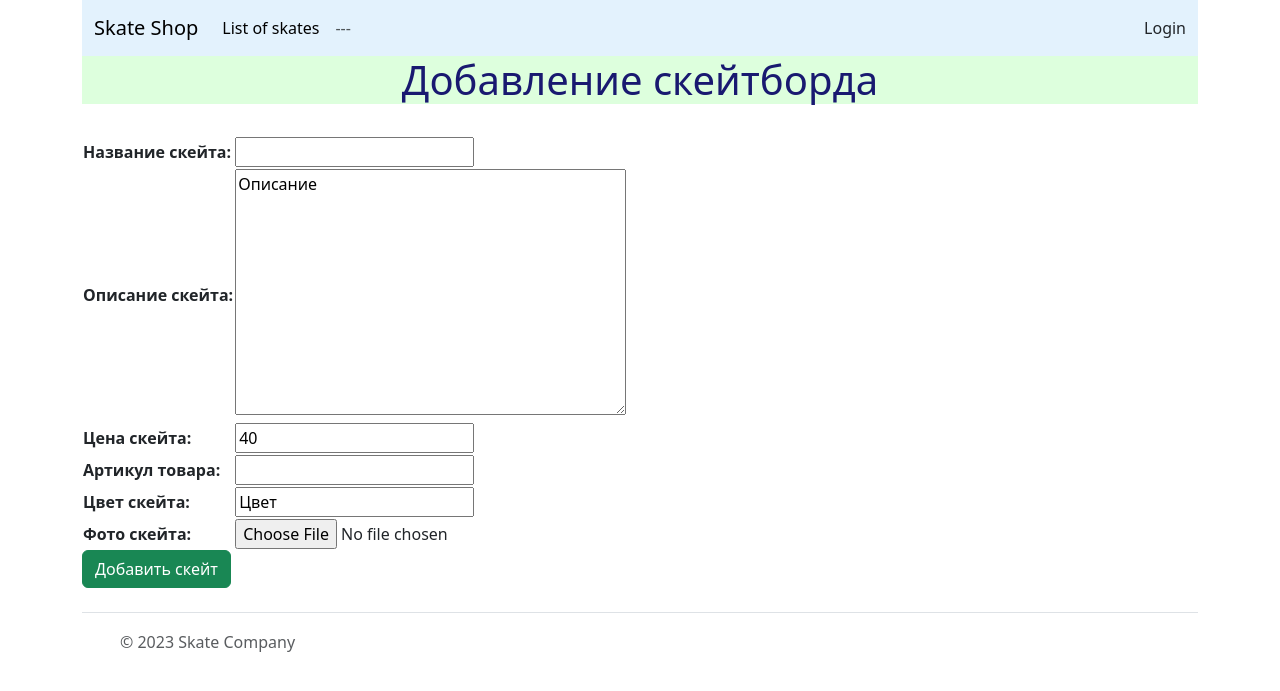
After one commit to JENiN2/skate_shop, a Django app: page /skates/add_new in a window 1280 px wide. The commit adds this page. Shown: the top 691 px of the page. Run offline with Django 4.2, Linux system fonts and the light colour scheme.

Commit message:
feature add new skate

```diff
--- a/skates/apps.py
+++ b/skates/apps.py
@@ -4,3 +4,4 @@ from django.apps import AppConfig
 class SkatesConfig(AppConfig):
     default_auto_field = 'django.db.models.BigAutoField'
     name = 'skates'
+    verbose_name = 'Магазин скейтбордов'
--- /dev/null
+++ b/skates/forms.py
@@ -0,0 +1,37 @@
+from django import forms
+
+
+class SkateForm(forms.Form):
+    name = forms.CharField(
+        max_length=50,
+        min_length=2,
+        strip=True,  # strip убирает пробелы в начале и конце
+        label='Название скейта'
+        )
+    description = forms.CharField(
+        max_length=155,
+        min_length=2,
+        strip=True,
+        label='Описание скейта',
+        widget=forms.Textarea,
+        initial='Описание',
+        )
+    price = forms.FloatField(
+        min_value=1,
+        label='Цена скейта',
+        initial=40
+        )
+    article_number = forms.IntegerField(
+        label='Артикул товара',
+        )
+    color = forms.CharField(
+        max_length=30,
+        min_length=2,
+        strip=True,
+        label='Цвет скейта',
+        initial='Цвет',
+    )
+    photo = forms.ImageField(
+        required=False,
+        label='Фото скейта'
+        )
--- /dev/null
+++ b/skates/templates/skates/skate_add.html
@@ -0,0 +1,20 @@
+{% extends 'base.html' %}
+
+{% block title %}
+    Добавление скейтборда
+{% endblock %}
+
+
+{% block content %}
+    <div class="container">
+        <h1 align="center">Добавление скейтборда</h1>
+        <br>
+        <form method="post">
+            {% csrf_token %}
+            <table>
+                {{ form.as_table }}
+            </table>
+            <input class="btn btn-success" type="submit" value="Добавить скейт">
+        </form>
+    </div>
+{% endblock %}
--- a/skates/templates/skates/skate_details.html
+++ b/skates/templates/skates/skate_details.html
@@ -10,9 +10,9 @@
 <table>
 <tr>
 	<td>{% if skate_item.photo != Null %}
-            <img src="{{ skate_item.photo.url }}" class="card-img-top" alt="{{ skate_item.name }}">
+            <img src="{{ skate_item.photo.url }}" class="card-img-top" alt="{{ skate_item.name }}" style="width: 22rem">
         {% else %}
-            <img src="{% static 'image/icon_placeholder_3.jpg' %}" class="card-img-top" alt="{{ skate_item.name }}">
+            <img src="{% static 'image/icon_placeholder_3.jpg' %}" class="card-img-top" alt="{{ skate_item.name }}" style="width: 18rem">
         {% endif %}
     </td>
 	<td>
--- a/skates/urls.py
+++ b/skates/urls.py
@@ -6,4 +6,5 @@ urlpatterns = [
     path('', index, name='index'),
     path('list', skates_list, name='skates_list'),
     path('list/<int:skate_id>/', skate_detail, name='skate_detail'),
+    path('add_new', skate_add, name='skate_add'),
 ]
--- a/skates/views.py
+++ b/skates/views.py
@@ -1,8 +1,9 @@
 from django.shortcuts import render, get_object_or_404
-from django.http import HttpResponse
+from django.http import HttpResponse, HttpResponseRedirect
 from django.core.paginator import Paginator
 
 from .models import Skate
+from .forms import SkateForm
 
 
 def index(request):
@@ -47,4 +48,38 @@ def skate_detail(request, skate_id):
     skate = get_object_or_404(Skate, pk=skate_id)
     context = {'skate_item': skate}
     print(context)
-    return render(request, 'skates/skate_details.html', context)
+    return render(
+        request,
+        'skates/skate_details.html',
+        context
+    )
+
+
+def skate_add(request):
+    if request.method == 'POST':
+        context = dict()
+        context['name'] = request.POST.get('name')
+        context['description'] = request.POST.get('description')
+        context['price'] = request.POST.get('price')
+        context['article_number'] = request.POST.get('article_number')
+        context['color'] = request.POST.get('color')
+        context['photo'] = request.POST.get('photo')
+
+        Skate.objects.create(
+            name=context['name'],
+            description=context['description'],
+            price=context['price'],
+            article_number=context['article_number'],
+            color=context['color'],
+            photo='image/skates/'+context['photo']
+        )
+
+        return HttpResponseRedirect('/skates/list')
+    else:
+        skate_form = SkateForm()
+        context = {'form': skate_form}
+        return render(
+            request=request,
+            template_name='skates/skate_add.html',
+            context=context
+        )
```
Also changed, not shown: skates/templates/skates/skates_list.html (+8 -3 lines).
